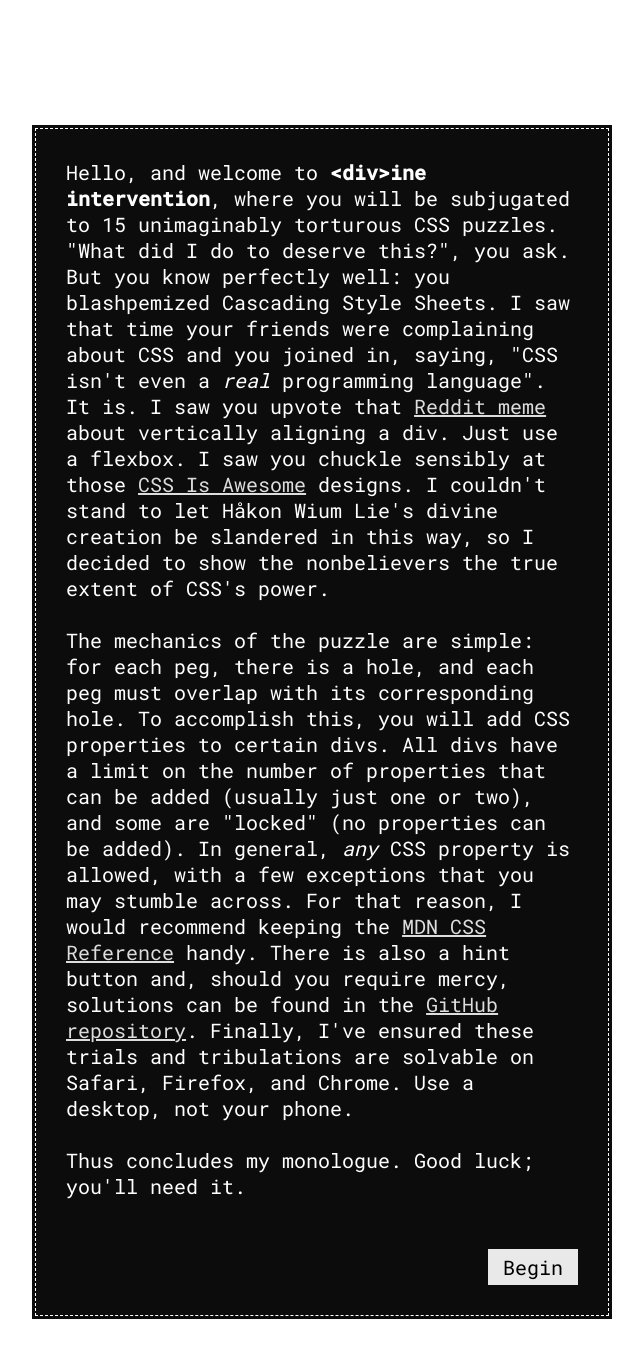
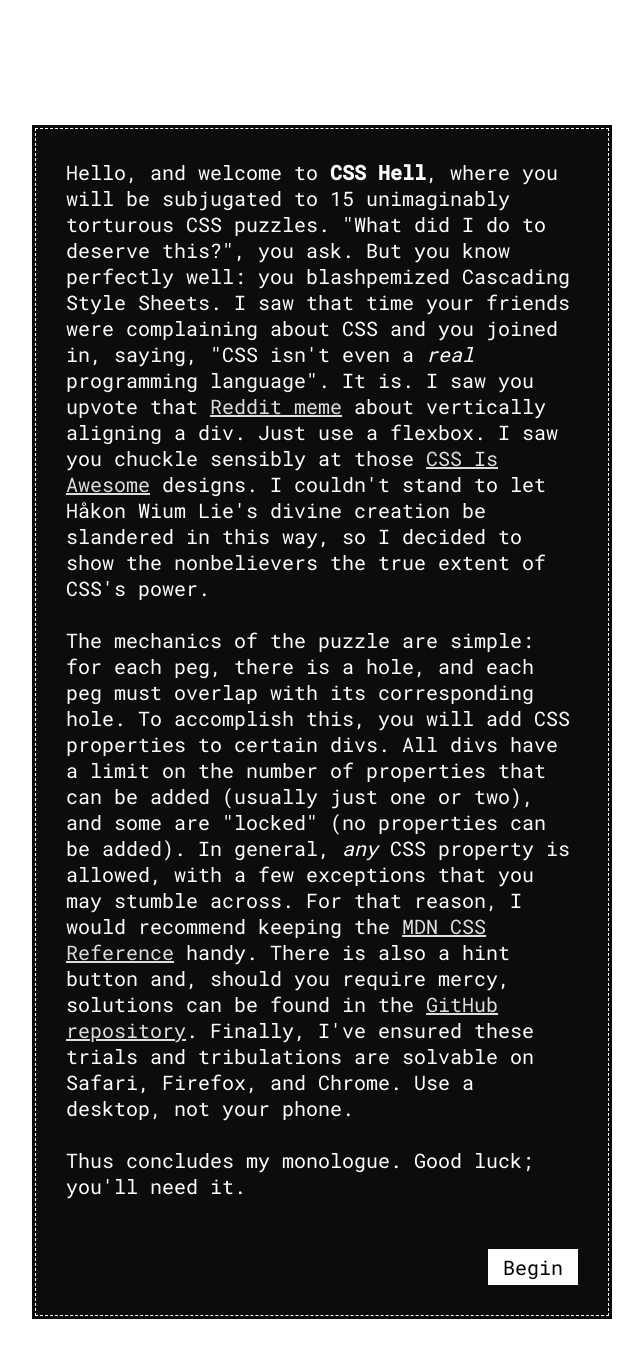
Before and after one commit to marcos-acosta/css-hell, a React (Create React App) app: page / in a window 1280 px wide. Shown: the top 1358 px of the page, without its empty margins (318-961 px from the left). Built offline with nearby package versions, Linux system fonts and the light colour scheme.

Commit message:
Add README and change title

```diff
--- a/src/components/LevelSelect/LevelSelect.js
+++ b/src/components/LevelSelect/LevelSelect.js
@@ -7,9 +7,7 @@ export default function LevelSelect(props) {
   return (
     <div className={styles.levelSelectContainer}>
       <div className={styles.gameTitle}>
-        <span className={styles.gameTitleText}>
-          &lt;div&gt;ine intervention
-        </span>
+        <span className={styles.gameTitleText}>css hell</span>
       </div>
       <div className={styles.levelsContainer}>
         {Object.entries(props.gameData).map(([levelNumber, levelData], i) => {
--- a/src/components/OpeningLore/OpeningLore.js
+++ b/src/components/OpeningLore/OpeningLore.js
@@ -7,13 +7,12 @@ export default function OpeningLore(props) {
       <div className={styles.openingLoreIntro}>
         <div className={styles.instructionsContainer}>
           Hello, and welcome to{" "}
-          <span className={styles.emphasized}>&lt;div&gt;ine intervention</span>
-          , where you will be subjugated to 15 unimaginably torturous CSS
-          puzzles. "What did I do to deserve this?", you ask. But you know
-          perfectly well: you blashpemized Cascading Style Sheets. I saw that
-          time your friends were complaining about CSS and you joined in,
-          saying, "CSS isn't even a <i>real</i> programming language". It is. I
-          saw you upvote that{" "}
+          <span className={styles.emphasized}>CSS Hell</span>, where you will be
+          subjugated to 15 unimaginably torturous CSS puzzles. "What did I do to
+          deserve this?", you ask. But you know perfectly well: you blashpemized
+          Cascading Style Sheets. I saw that time your friends were complaining
+          about CSS and you joined in, saying, "CSS isn't even a <i>real</i>{" "}
+          programming language". It is. I saw you upvote that{" "}
           <a
             href="https://www.reddit.com/r/ProgrammerHumor/comments/8igmxy/whenever_i_try_vertically_centering_anything/"
             target="_blank"
--- a/src/components/OpeningLore/OpeningLore.module.css
+++ b/src/components/OpeningLore/OpeningLore.module.css
@@ -31,9 +31,8 @@
 }
 
 .doneButton {
-  background-color: rgba(255, 255, 255, 0.909);
+  background-color: white;
   margin-top: 50px;
-  transition: background-color 1s ease;
   border: none;
   font-size: 20px;
   padding: 5px;
@@ -41,7 +40,3 @@
   padding-right: 15px;
   float: right;
 }
-
-.doneButton:hover {
-  background-color: rgba(255, 255, 255);
-}
```
Also changed, not shown: 1 other file (tests, documents, lock files or other folders).
